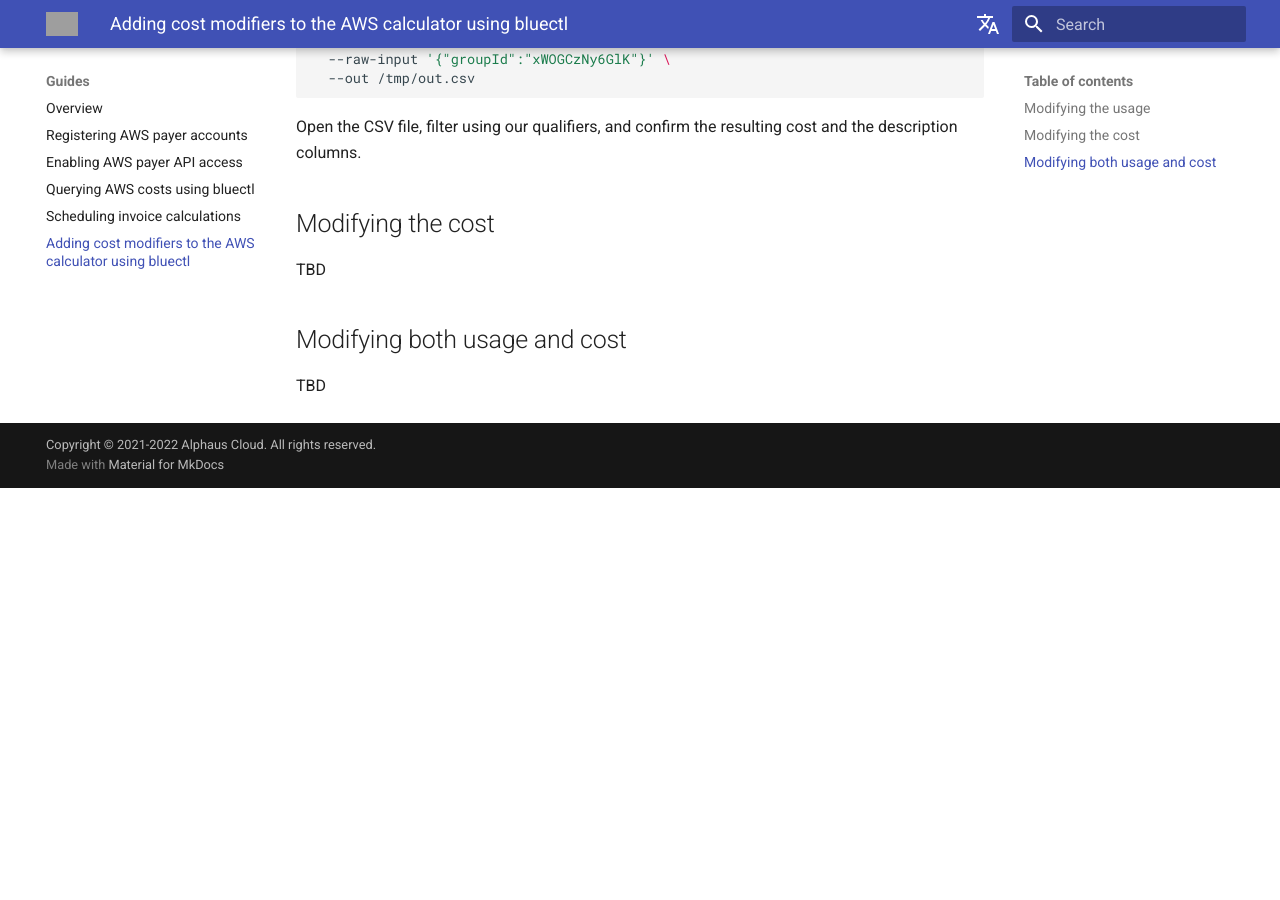
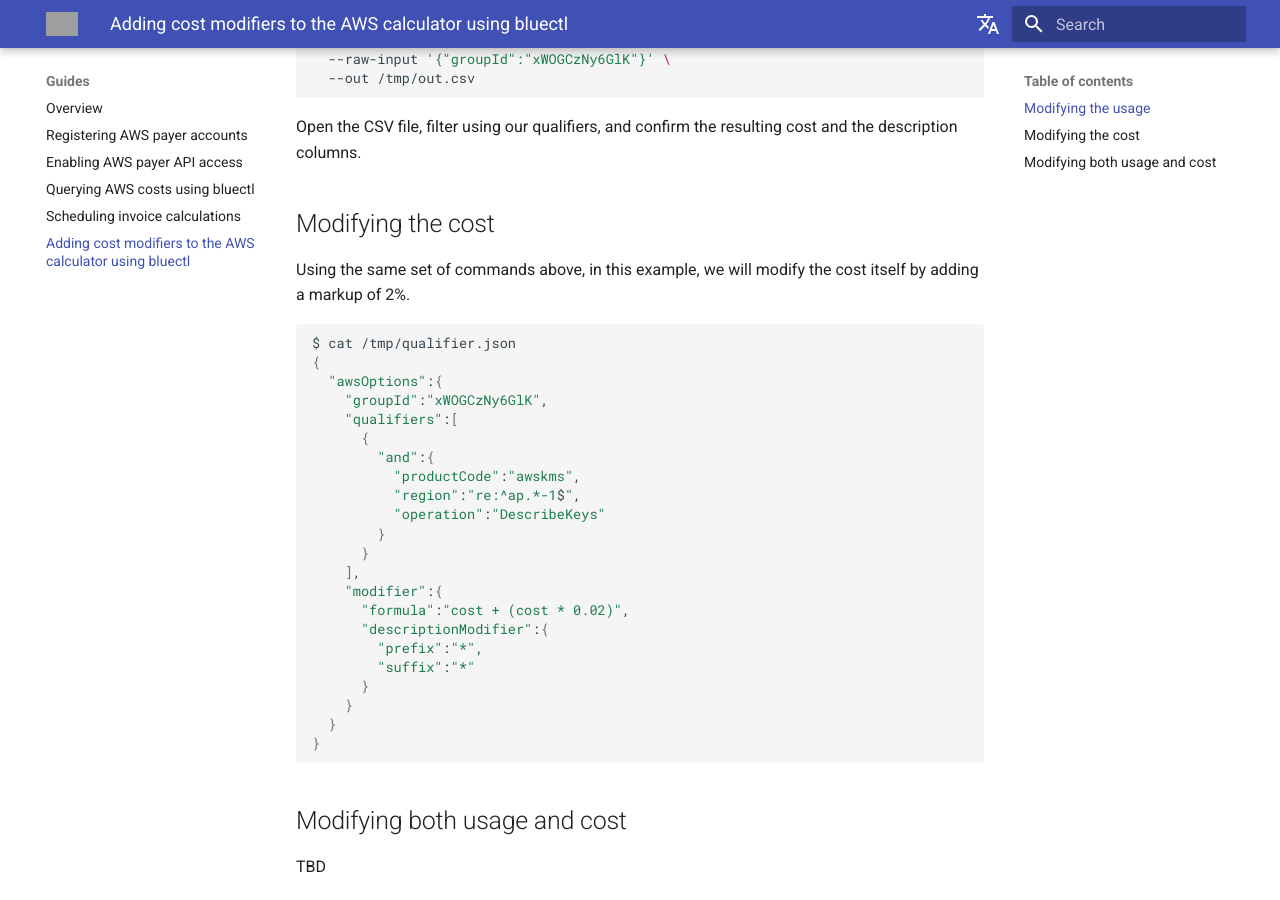
Before and after one commit to alphauslabs/tmpdocs, an MkDocs documentation site: the page built from docs/guides/aws-cost-mods.md, in a window 1280 px wide and 900 px high, scrolled down 1776 px. Built offline with MkDocs 1.6.1 and Material for MkDocs 9.7.7, drawn with Linux system fonts in a browser that asks for light colours; comment, search, counter and statistics services are not loaded; before the commit the page ends 2264 px from its top, so only the background shows below that; some of the changed text lies outside the part shown; grey boxes are pictures that could not be loaded.

Commit message:
chore: wip add cost mods

````diff
--- a/docs/guides/aws-cost-mods.md
+++ b/docs/guides/aws-cost-mods.md
@@ -17,7 +17,7 @@
     If you must include these lineitems, you can only manipulate the `cost` part, not the `usage`. In this case, the `cost` variable refers to the final trueunblended cost.
 
 ## Modifying the usage
-For this example, will use a different rate of $0.005. Let's modify the description as well by enclosing it with an asterisk `*` so we will know later on what items where modified.
+In this example, will use a different rate of $0.005. Let's modify the description as well by enclosing it with an asterisk `*` so we will know later on what items where modified.
 
 ``` sh
 # Let's use a file as our input:
@@ -65,8 +65,32 @@
 Open the CSV file, filter using our qualifiers, and confirm the resulting cost and the description columns.
 
 ## Modifying the cost
+Using the same set of commands above, in this example, we will modify the cost itself by adding a markup of 2%.
 
-TBD
+``` sh
+$ cat /tmp/qualifier.json
+{
+  "awsOptions":{
+    "groupId":"xWOGCzNy6GlK",
+    "qualifiers":[
+      {
+        "and":{
+          "productCode":"awskms",
+          "region":"re:^ap.*-1$",
+          "operation":"DescribeKeys"
+        }
+      }
+    ],
+    "modifier":{
+      "formula":"cost + (cost * 0.02)",
+      "descriptionModifier":{
+        "prefix":"*",
+        "suffix":"*"
+      }
+    }
+  }
+}
+```
 
 ## Modifying both usage and cost
 
````
